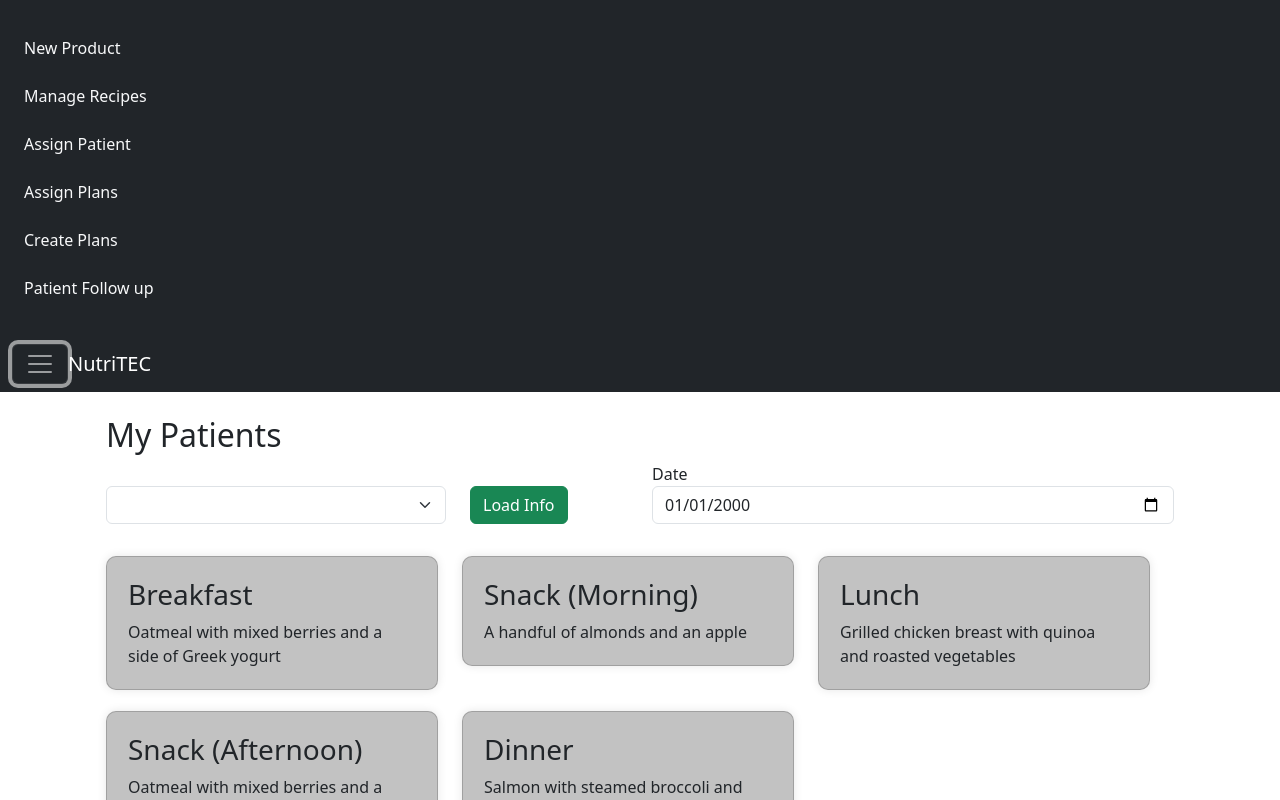
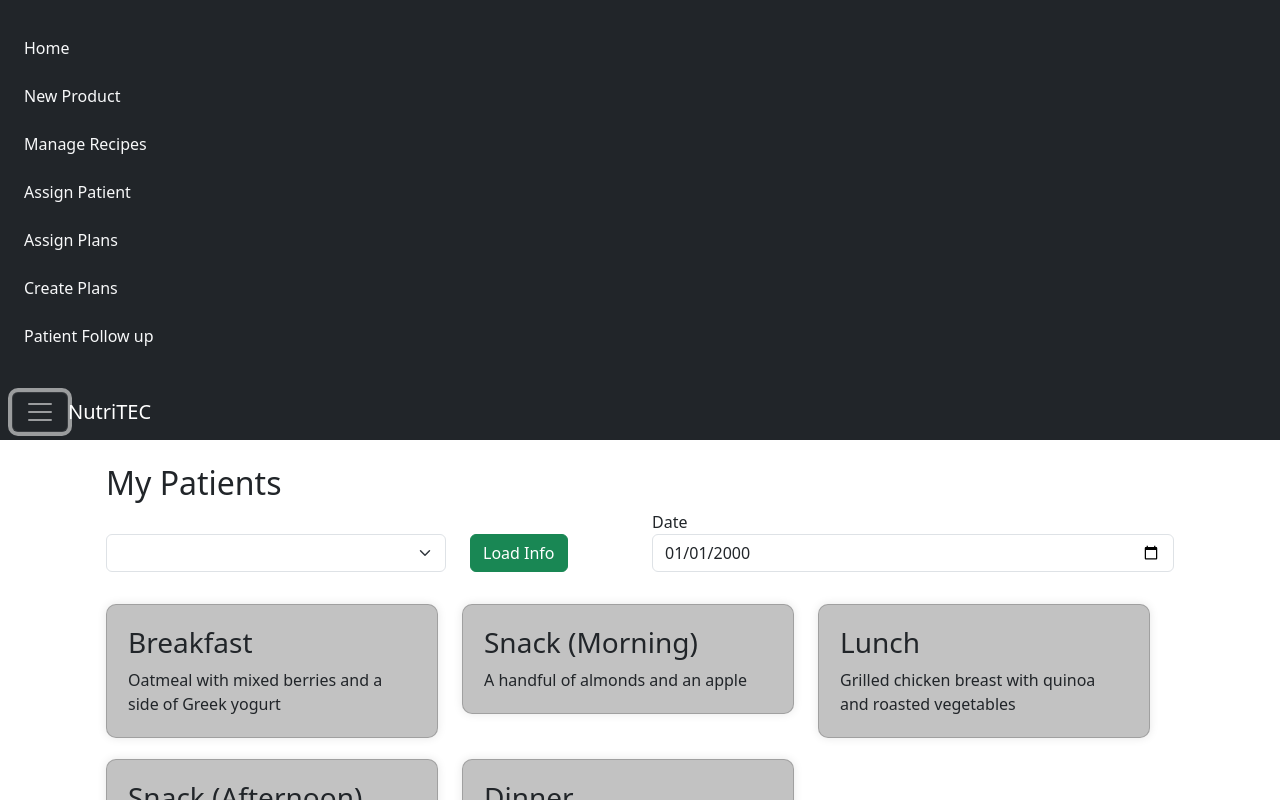
Before and after one commit to Isaacoun100/NutriTEC-WebApp, an Angular app: page /patient-follow-up in a window 1280 px wide. Both pictures are taken after a click on the button "Toggle navigation". Shown: the top 800 px of the page. Built offline with nearby package versions, Linux system fonts and the light colour scheme.

Commit message:
Home route added

```diff
--- a/src/app/view/sidebar-nutri/sidebar-nutri.component.html
+++ b/src/app/view/sidebar-nutri/sidebar-nutri.component.html
@@ -4,6 +4,7 @@
         <div class="bg-dark p-4">
           <ul class="navbar-nav text-light">
 
+            <li><a class="nav-link" href="/nutri-hub"><div class="py-1">Home</div></a></li>
             <li><a class="nav-link" href="/add-product"><div class="py-1">New Product</div></a></li>
             <li><a class="nav-link" href="/manage-dish"><div class="py-1">Manage Recipes</div></a></li>
             <li><a class="nav-link" href="/patient-search"><div class="py-1">Assign Patient</div></a></li>
```
